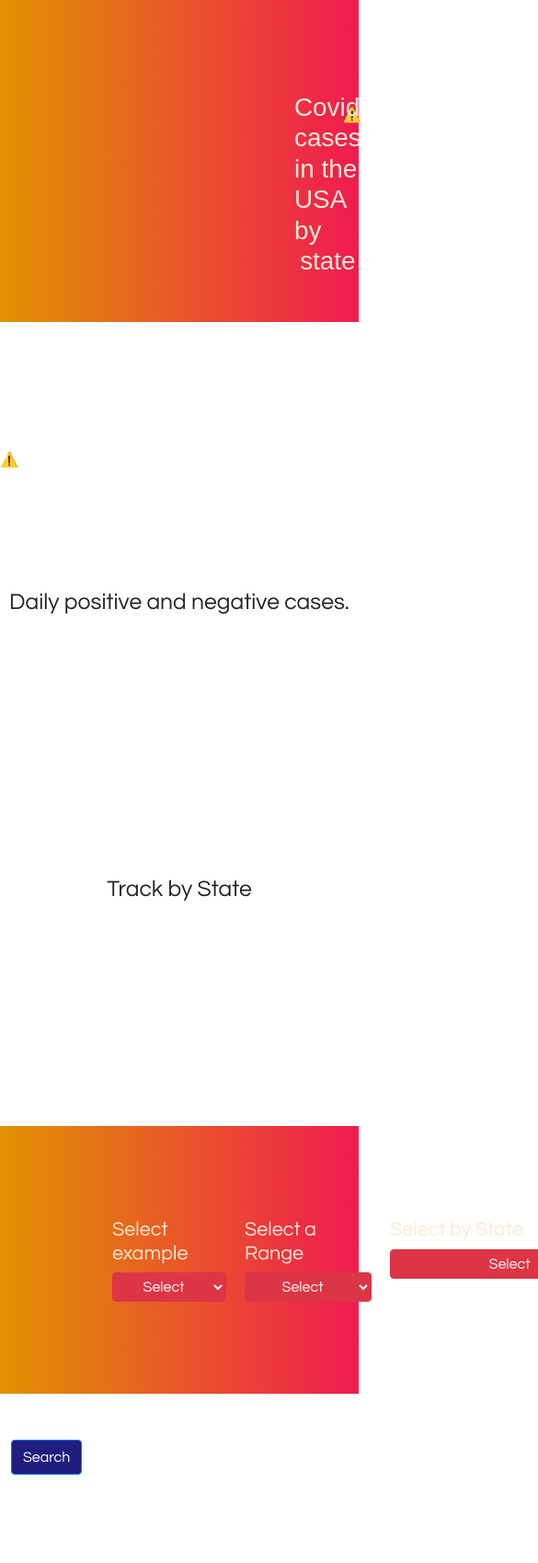
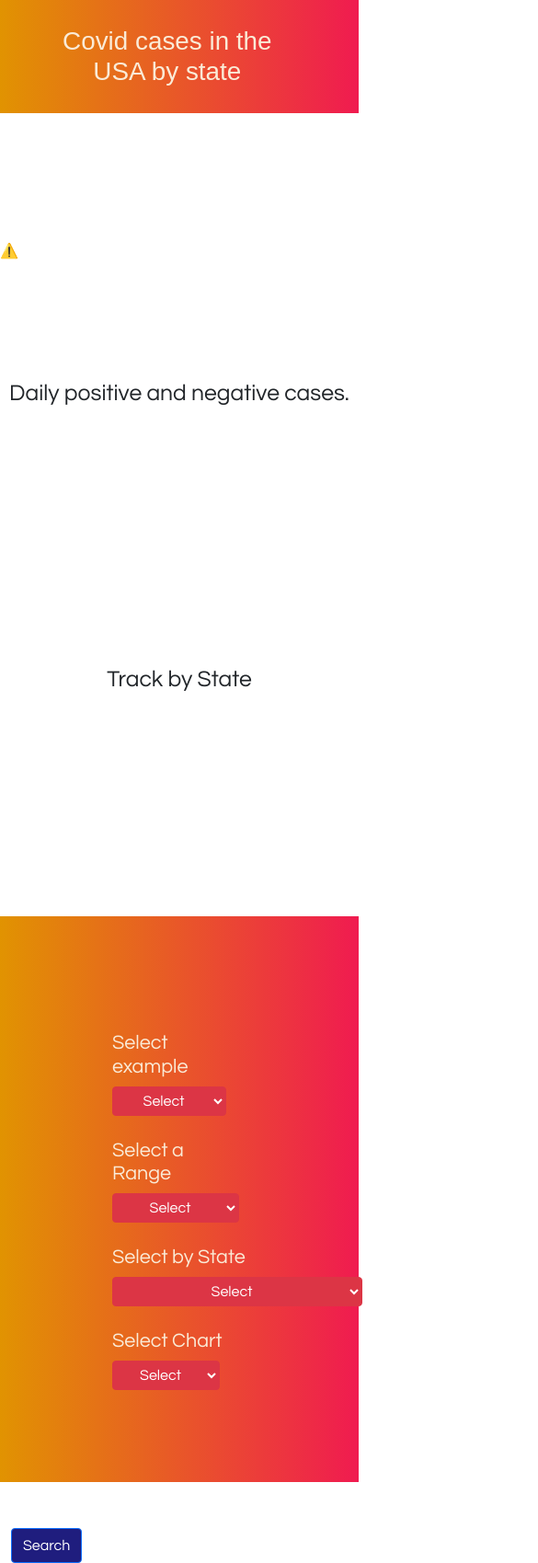
Before and after one commit to JesusFz93/UCamp-03-dashboard, a website with bundled scripts: page app/index.html in a window 390 px wide. Shown: the top 1699 px of the page at 92% size, 585 px wide, since content can reach past the window. Before the commit the page ends 1603 px from the top, so only its background shows below. Built offline with nearby package versions, Linux system fonts and the light colour scheme; no server answers.

Commit message:
Mejora
Mejoran media query para el tema responsivo

```diff
--- a/app/index.html
+++ b/app/index.html
@@ -18,7 +18,7 @@
         <h1 class="h1__title">
             Covid cases in the USA by state
         </h1>
-        <div>
+        <div id="animation">
             <script src="https://unpkg.com/@lottiefiles/lottie-player@latest/dist/lottie-player.js"></script>
             <lottie-player src="https://assets9.lottiefiles.com/private_files/lf30_V7dVXe.json"  background="transparent"  speed="1"  style="width: 350px; height: 250px;"  loop  autoplay></lottie-player>
         </div>
--- a/app/styles.css
+++ b/app/styles.css
@@ -14,7 +14,6 @@ body{
   background-position: 10%;
 
 }
-
 
 .h1, h1 {
   font-size: calc(1.375rem + 1.5vw);
@@ -50,7 +49,7 @@ body{
 }
 
 .sectionCurrentArticle p{
-  font-size: 2.5em;
+  font-size: 2em;
   font-weight: bold;
 
 }
@@ -80,33 +79,6 @@ body{
 .btn.btn-primary{
   background-color: rgb(31, 29, 126);
   margin-top: 50px;
-}
-
-@media (max-width: 1100px) {
-
-
-  .sectionCurrentArticle h2 {
-    font-size: 1em
-  }
-
-  .sectionCurrentArticle p {
-    font-size: 2em;
-  }
-}
-
-
-
-@media (max-width: 1100px) {
-  .sectionCurrentArticle{
-      width: 150px;
-      margin: 10px;
-  }
-
-  #sectionCanvas article{
-      width: 100%;
-      margin: 30px 0;
-  }
-
 }
 
 .context{
@@ -145,6 +117,55 @@ background: linear-gradient(to right, #E19301, #F01B50);
   color: antiquewhite;
   position: relative;
   left: 120px;
-
   margin: 100px 100px 50px 150px;
 }
+
+
+
+
+
+@media (max-width: 1100px) {
+
+
+  .sectionCurrentArticle h2 {
+    font-size: 1em
+  }
+
+  .sectionCurrentArticle p {
+    font-size: 1.5em;
+  }
+
+  #animation{
+    display: none;
+  }
+
+  .header__cont{
+    text-align: center;
+  }
+
+  .h1__title{
+    left: 0;
+    margin : 1em 0;
+  }
+
+  .sectionCurrentArticle{
+      width: 150px;
+      margin: 10px;
+  }
+
+  #sectionCanvas article{
+      width: 100%;
+      margin: 30px 0;
+  }
+
+  .context{
+    display: block;
+  }
+
+  .horizontal{
+    display: inline-block;
+    vertical-align: top;
+    margin-top: 25px;
+  }
+
+}
```
